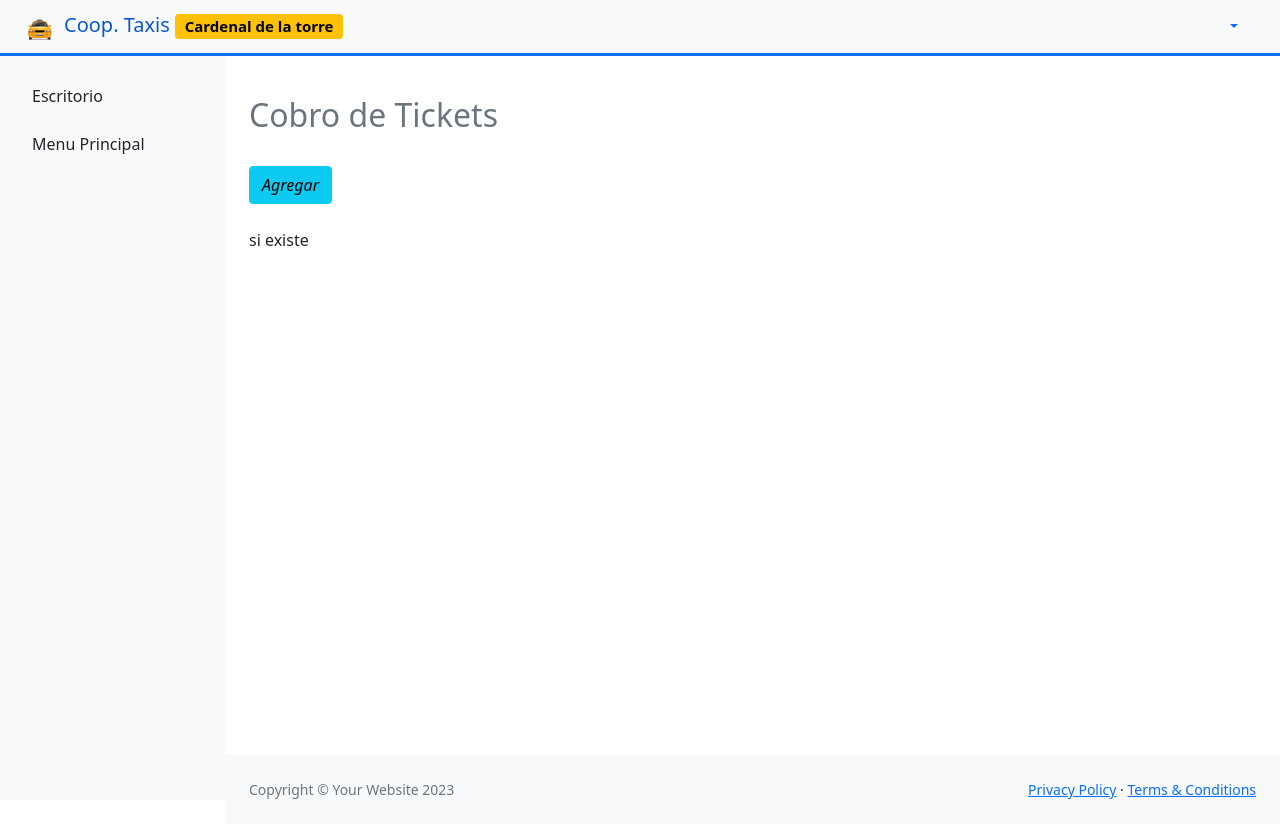
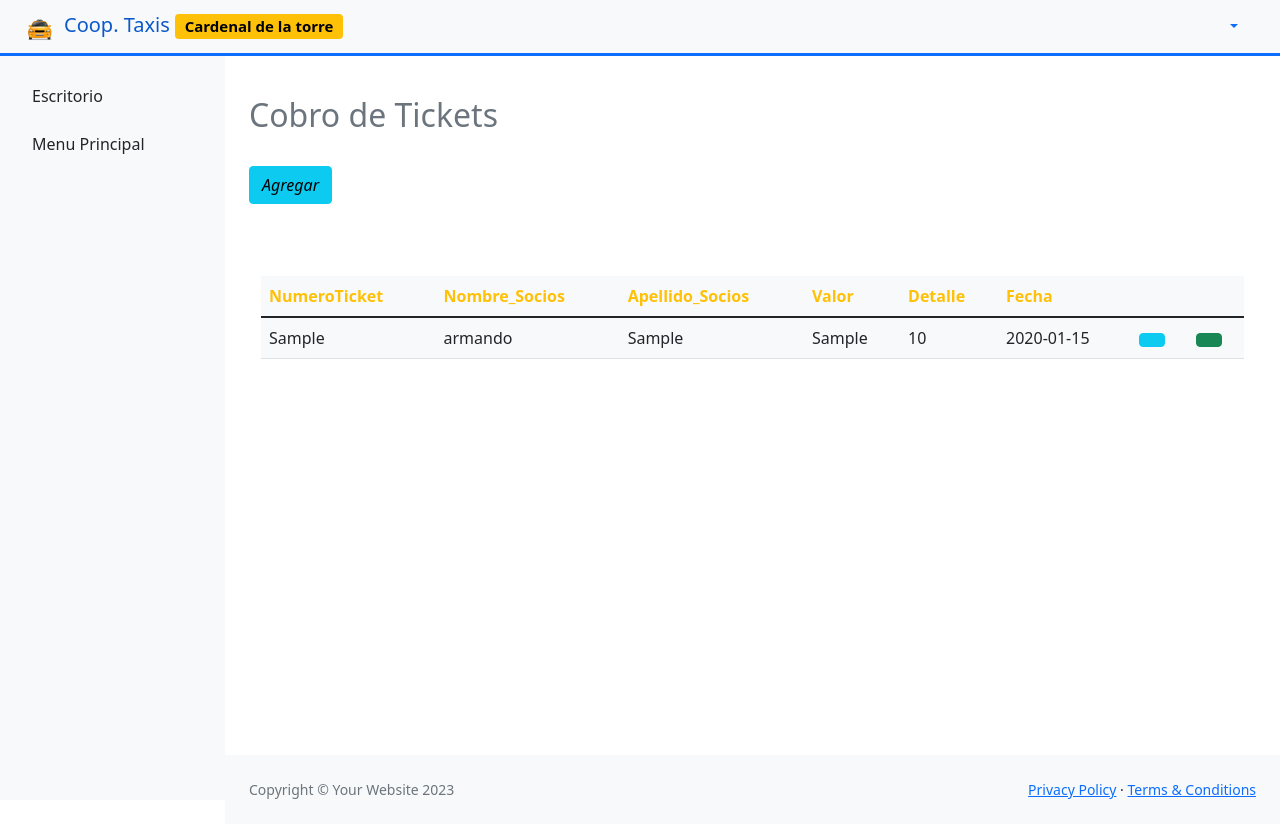
Before and after one commit to Arman2Danny/proyCoop, a PHP site: page /proyCoop/index.php?url=Ticket in a window 1280 px wide. Run offline with PHP 8.4, Linux system fonts and the light colour scheme; the visitor is signed in with stand-in values (Sample User, id 1); data comes from the database, SQL or seed files in the repository; tables that the repository leaves empty hold one stand-in row (values such as "Sample post"); some libraries are stand-ins or nearby versions.

Commit message:
enviar id a reportes

```diff
--- a/Assets/js/ticket.js
+++ b/Assets/js/ticket.js
@@ -1,22 +1,20 @@
-
-document.addEventListener('DOMContentLoaded',function(){
-  displayData();
-  /*$.ajax({
-    url: 'Ticket/listar',
-    type: 'get',
-    success: function(data, status){
-      console.log(data);
+let tblTicket;
 
 
 
-    }
-  })*/
+document.addEventListener('DOMContentLoaded',function(){
+
+
+  displayData();
+
+
 
 })
 
 
 function displayData(){
   var displayData = "true";
+
   $.ajax({
       url: "Ticket/displayTicket",
       type:"post",
@@ -25,6 +23,7 @@ function displayData(){
       },
       success: function(data,status){
           $('#displayDataTable').html(data);
+
 
       }
   })
@@ -99,8 +98,8 @@ function registrarTicket(e){
                   })
                   frm.reset();
                   $("#nuevo_ticket").modal("hide");
-
-                  tblTicket.ajax.reload();
+                 displayData();
+                 // tblTicket.ajax.reload();
 
                }else if(res == "modificado"){
                 Swal.fire({
@@ -112,8 +111,8 @@ function registrarTicket(e){
                   })
                   frm.reset();
                   $("#nuevo_ticket").modal("hide");
-
-                  tblTicket.ajax.reload();
+                  displayData();
+                  //tblTicket.ajax.reload();
 
 
                }else{
@@ -129,16 +128,16 @@ function registrarTicket(e){
 
     }
 }
+}
+function editarTicket(id){
 
-function btnEditarTicket(id){
-
-  document.getElementById("title").innerHTML="Actualizar Vehiculo";
+  document.getElementById("title").innerHTML="Actualizar Ticket";
   document.getElementById("btnAccion").innerHTML='<i class="fa fa-refresh" aria-hidden="true"></i> Actualizar';
   document.getElementById("btnAccion").classList.replace("btn-primary","btn-success");
   //document.getElementById('oculto').classList.replace("d-none","d-block");
  // document.getElementById('estado').setAttribute("type","text");
   console.log(id);
-  const url = base_url + "Vehiculos/editar/"+id;
+  const url = base_url + "Ticket/editar/"+id;
   const http= new  XMLHttpRequest();
   http.open("GET", url, true );
   http.send();
@@ -146,21 +145,18 @@ function btnEditarTicket(id){
       if(this.readyState==4 && this.status==200){
        console.log(this.responseText);
     const res =JSON.parse(this.responseText);
-      document.getElementById("idvehiculo").value = res.idvehiculo;
-       document.getElementById("unidad").value = res.num_unidad;
-          document.getElementById("placa").value = res.placa;
-       document.getElementById("chasis").value = res.num_chasis;
-       document.getElementById("marca").value = res.marca;
-       document.getElementById("fecha").value = res.fecha_fabricacion;
-       document.getElementById("habilitacion").value= res.num_habilitacion;
-       document.getElementById("idsocio").value= res.id_socio;
-       $("#nuevo_vehiculo").modal("show");
+      document.getElementById("idticket").value = res.idticket;
+       document.getElementById("ticket").value = res.codigoticket;
+          document.getElementById("nombre").value = res.idnombresocio;
+       document.getElementById("apellido").value = res.apellidosocio;
+       document.getElementById("valor").value = res.valor;
+       document.getElementById("detalle").value = res.detalle;
+       document.getElementById("fecha").value= res.fechaticket;
+       //document.getElementById("idsocio").value= res.id_socio;
+       $("#nuevo_ticket").modal("show");
 
   }
 
 }
 
 }
-
-
-}
--- a/Assets/reportes/reporte1.php
+++ b/Assets/reportes/reporte1.php
@@ -1,6 +1,6 @@
 <?php
 if(isset($_GET['id'])){
-    $idevent = $_POST['id'];
+    $idevent = $_GET['id'];
     echo $idevent;
 }else{
     echo "no existe variable";
--- a/Controllers/Ticket.php
+++ b/Controllers/Ticket.php
@@ -26,7 +26,49 @@ class Ticket extends Controller{
 
     public function displayTicket(){
         if(isset($_POST['displaySend'])){
-            echo "si existe";
+            $table='
+            <div class="container">
+<div class="row">
+<div class="col-lg-12">
+        <table class="table mt-5 display nowrap bg-light " cellspacing="0" id="mitabla" width="100%" >
+            <thead class="table-light table-striped">
+                <tr>
+                <th class="text-warning">NumeroTicket</th>
+                <th class="text-warning">Nombre_Socios</th>
+                <th class="text-warning">Apellido_Socios</th>
+                 <th class="text-warning">Valor</th>
+                 <th class="text-warning">Detalle</th>
+                 <th class="text-warning">Fecha</th>
+                 <th></th>
+                 <th></th>
+
+                </tr>
+            </thead>
+            ';
+            $data = $this->model->getListarTicket();
+
+            foreach($data as $row){
+                $id = $row['idnombresocio'];
+                $codigo= $row['codigoticket'];
+                $nombre = $row['nombresocio'];
+                $apellido = $row['apellidosocio'];
+                $valor = $row['valor'];
+                $detalle = $row['detalle'];
+                $fecha = $row['fechaticket'];
+                $table.= '<tr>
+                <td >'.$codigo.'</td>
+                <td>'. $nombre .'</td>
+                <td>'. $apellido .'</td>
+                <td>'. $detalle .'</td>
+                <td>'. $valor .'</td>
+                <td>'. $fecha .'</td>
+
+                <td><button class= "btn btn-info" onclick="editarTicket('.$id.')"  data-bs-toggle="modal" data-bs-target="#editarModal" data-bs-dismiss="modal" ><i class="fa fa-edit"></i></button> </td>
+
+                <td> <a class= "btn btn-success" target="_black" href="Assets/reportes/reporte1.php?id='.$id.'"><i class="fa fa-file" ></i></a></td>
+                </tr>';
+            }
+            echo $table;
         }
     }
 
@@ -57,7 +99,7 @@ class Ticket extends Controller{
                   }
 
             }else{
-                $data= $this->model->modificarTicket($numero_ticket,$nombre, $apellido,$valor, $detalle, $fecha, $id);
+                $data= $this->model->modificarTicket($ticket,$nombre, $apellido,$valor, $detalle, $fecha, $id);
                 if($data == "modificado"){
                   $msg= "modificado";
                      }else{
@@ -72,6 +114,16 @@ class Ticket extends Controller{
         die();
 
         }
+
+          //editar ticket
+  public function editar($id){
+
+    $data=$this->model->ticketEditar($id);
+
+   echo json_encode($data,JSON_UNESCAPED_UNICODE);
+    die();
+
+}
 }
 
 
--- a/Models/TicketModel.php
+++ b/Models/TicketModel.php
@@ -77,6 +77,12 @@
     return $res;
 
 }
+public function ticketEditar($id){
+  $sql = "SELECT * FROM ticket WHERE idnombresocio = $id";
+  $data = $this->select($sql);
+  return $data;
+
+ }
 
 
   }
```
